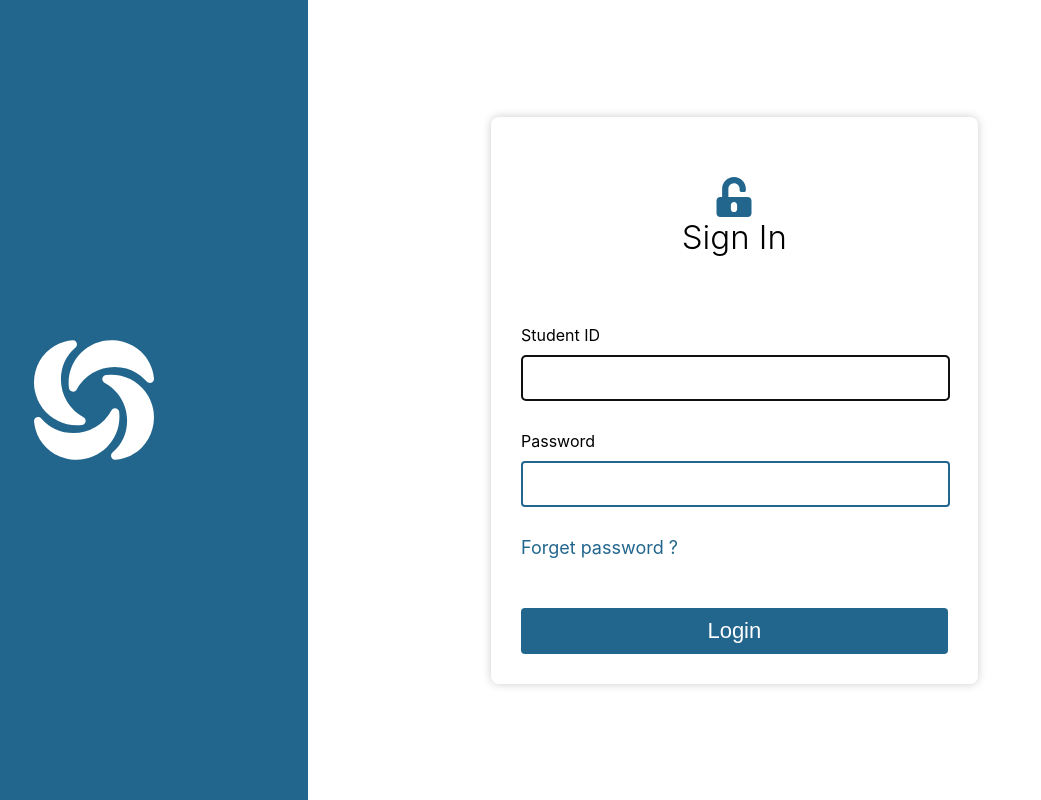
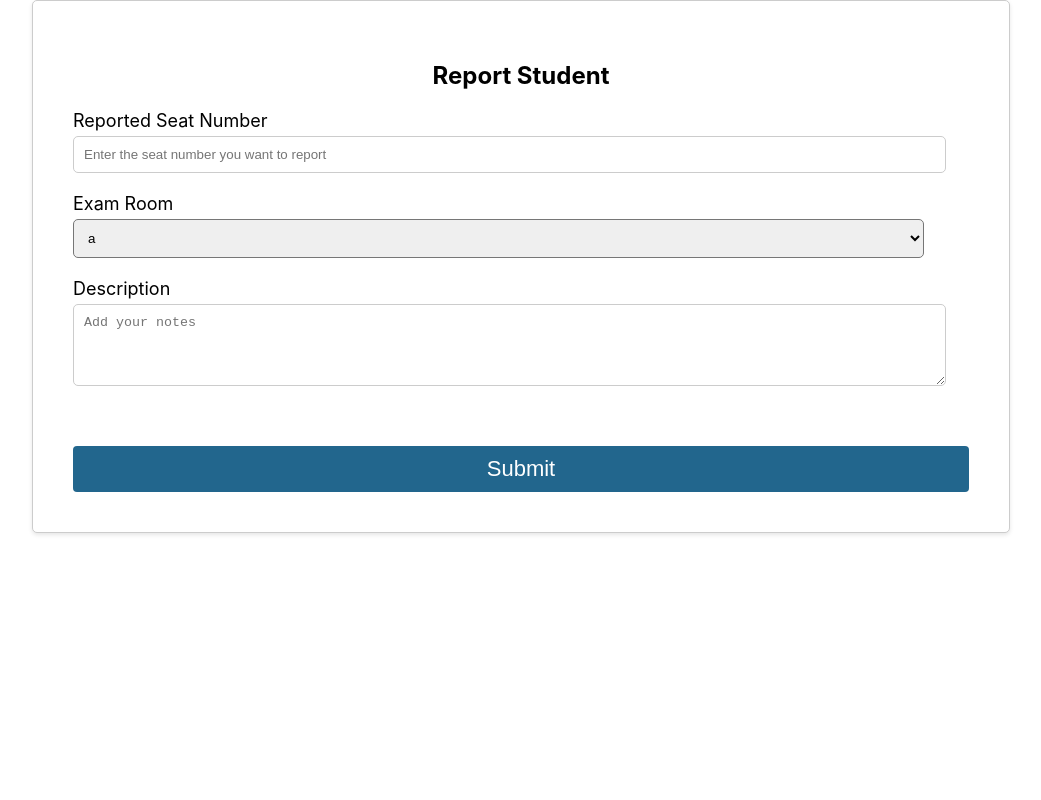
Before and after one commit to majdmarie/AntiCheat, a React (Create React App) app: page / in a window 1280 px wide. Shown: the whole page, without its empty margins (119-1160 px from the left). Built offline with nearby package versions, Linux system fonts and the light colour scheme.

Commit message:
report form styled

```diff
--- a/src/App.js
+++ b/src/App.js
@@ -7,8 +7,10 @@ import CheatingRecord from './CheatingRecord'
 function App() {
   return (
     <div className="App">
-      <Login>
-      </Login>
+      {/* <Login>
+      </Login> */}
+      <ReportStudent>
+      </ReportStudent>
     </div>
   );
 }
--- a/src/ReportStudent.css
+++ b/src/ReportStudent.css
@@ -3,8 +3,10 @@
   margin: 0;
   height: 100vh;
   display: flex;
-        justify-content: center; /* Center horizontally */
-        align-items: center; /* Center vertically */
+  justify-content: center;
+  /* Center horizontally */
+  align-items: center;
+  /* Center vertically */
   text-align: center;
   background-color: #f2f2f2;
 }
@@ -12,7 +14,8 @@
 .container {
   display: flex;
   width: 100%;
-        max-height: 100vh; /* Fill the entire height */
+  max-height: 100vh;
+  /* Fill the entire height */
 }
 
 .left-part {
@@ -46,7 +49,8 @@
 
 .form-container {
   background-color: #fff;
-    padding: 20px;
+  width: 70%;
+  padding: 40px;
   border: 1px solid #ccc;
   border-radius: 5px;
   box-shadow: 0 2px 4px rgba(0, 0, 0, 0.1);
@@ -58,9 +62,9 @@
 }
 
 .form-label {
-    font-size: 16px;
-    text-align: left; /* Align labels to the left */
-    margin-bottom: 10px;
+  font-size: 18px;
+  /* Increase font size for labels */
+  margin-bottom: 5px;
 }
 
 .form-input {
@@ -74,17 +78,39 @@
 .form-select {
   width: 100%;
   padding: 10px;
-    border: 1px solid #ccc;
+  /* border: 1px solid #ccc; */
   border-radius: 5px;
   outline: none;
 }
 
 .form-button {
-    width: 100%;
+  /* width: 100%;
     margin-top: 20px;
     background-color: #007bff;
     color: #fff;
     border: none;
     border-radius: 5px;
-    font-size: 18px;
+    font-size: 18px; */
+
+  background-color: #22668D;
+  /* Use your primary color */
+  border: none;
+  color: white;
+  padding: 10px 20px;
+  border-radius: 4px;
+  cursor: pointer;
+  transition: background-color 0.3s ease;
+  /* Add a smooth hover effect */
+  width: 100%;
+  font-size: 22px;
+  margin-top: 40px;
+
 }
+
+.formGroup {
+  margin-bottom: 20px;
+  width: 95%;
+  display: flex;
+  flex-direction: column;
+  align-items: flex-start;
+}
--- a/src/ReportStudent.js
+++ b/src/ReportStudent.js
@@ -20,18 +20,15 @@ export default function ReportStudent() {
   return (
     <div className="ReportStudent">
         <div className="container">
-            <div className="left-part">
-                {/* Fill the entire height of the page with the left part */}
+            {/* <div className="left-part">
                 <h2>Welcome to the Color Palette</h2>
                 <div className="color-box"></div>
-            </div>
+            </div> */}
             <div className="right-part">
-                {/* Center the right part vertically and horizontally */}
-                <div className="center-content">
                 <div className="form-container">
                     <Form onSubmit={handleSubmit}>
                     <h2 className="form-title">Report Student</h2>
-                    <Form.Group size="lg" controlId="reportedSeatNumber">
+                    <Form.Group size="lg" controlId="reportedSeatNumber" className="formGroup">
                         <Form.Label className="form-label">
                         Reported Seat Number
                         </Form.Label>
@@ -40,9 +37,12 @@ export default function ReportStudent() {
                         autoFocus
                         value={reportedSeatNumber}
                         onChange={(e) => setReportedSeatNumber(e.target.value)}
+                        placeholder="Enter the seat number you want to report"
+
                         />
+
                     </Form.Group>
-                    <Form.Group size="lg" controlId="examRoom">
+                    <Form.Group size="lg" controlId="examRoom" className="formGroup">
                         <Form.Label className="form-label">Exam Room</Form.Label>
                         <select
                         className="form-select"
@@ -54,7 +54,7 @@ export default function ReportStudent() {
                         <option value="c">c</option>
                         </select>
                     </Form.Group>
-                    <Form.Group size="lg" controlId="description">
+                    <Form.Group size="lg" controlId="description" className="formGroup">
                         <Form.Label className="form-label">Description</Form.Label>
                         <Form.Control
                         as="textarea"
@@ -62,6 +62,8 @@ export default function ReportStudent() {
                         className="form-input"
                         value={description}
                         onChange={(e) => setDescription(e.target.value)}
+                        placeholder="Add your notes"
+
                         />
                     </Form.Group>
                     <Button
@@ -77,7 +79,6 @@ export default function ReportStudent() {
                 </div>
                 </div>
             </div>
-        </div>
     </div>
   );
 }
```
Also changed, not shown: src/CheatingRecord.js (+5 -5 lines). Lines whose indentation alone changed are shown as unchanged.
